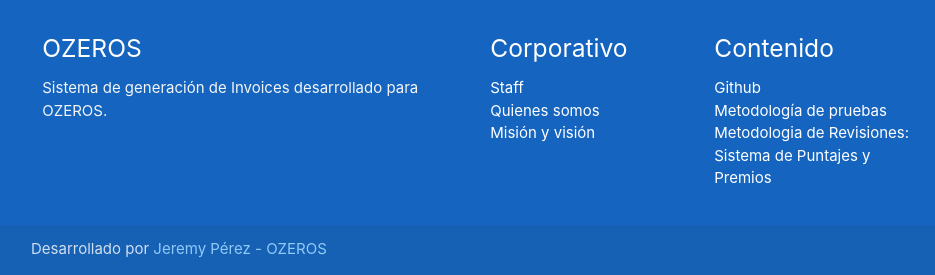
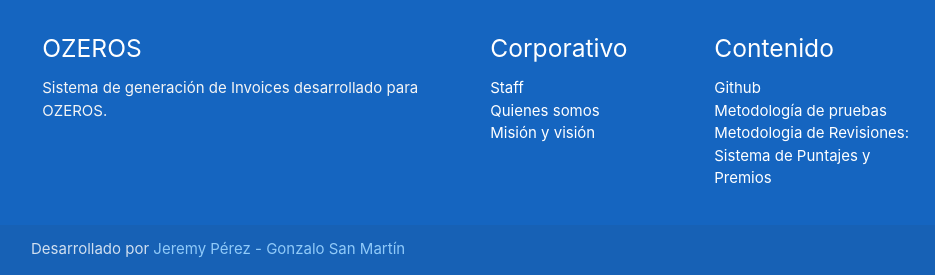
Before and after one commit to jeremyperezdiaz/invoice, a PHP site: page /index.php in a window 1280 px wide. Shown: the part 939-1214 px from the top of the page, without its empty margins (161-1096 px from the left). Run offline with PHP 8.4, Linux system fonts and the light colour scheme; some libraries are stand-ins or nearby versions.

Commit message:
Gonzalo San Martín

```diff
--- a/footer.php
+++ b/footer.php
@@ -29,7 +29,7 @@
 
     <div class="footer-copyright" >
         <div class="container">
-            Desarrollado por <a class="blue-text text-lighten-3" href="http://www.ozeros.com">Jeremy Pérez - OZEROS</a>
+            Desarrollado por <a class="blue-text text-lighten-3" href="http://www.ozeros.com">Jeremy Pérez - Gonzalo San Martín</a>
         </div>
     </div>
 </footer>
```
